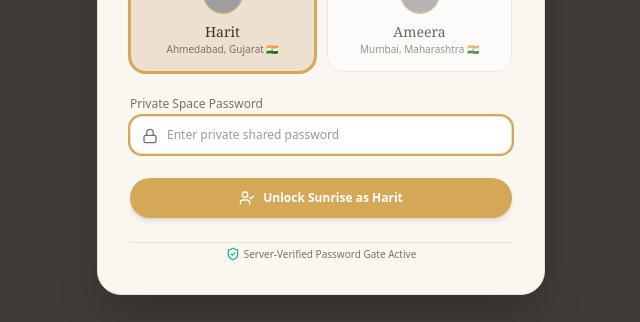
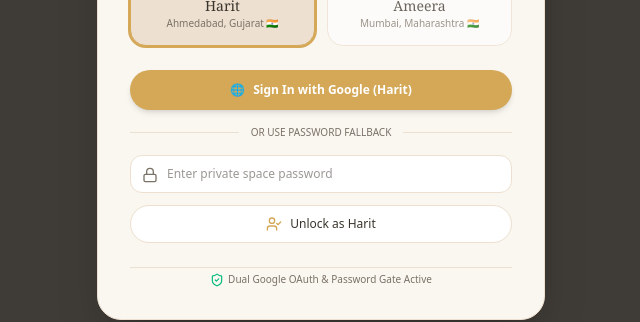
Before and after one commit to Harit-mi/Her, a Next.js app: page / in a window 1280 px wide. Shown: the part 382-704 px from the top of the page, without its empty margins (319-959 px from the left). Built offline with nearby package versions, Linux system fonts and the light colour scheme; no server answers; grey boxes are pictures that could not be loaded.

Commit message:
Implement dual Google OAuth and APP_PASSWORD fallback gate with constant-time server verification

```diff
--- /dev/null
+++ b/app/api/password-auth/route.ts
@@ -0,0 +1,62 @@
+import { NextResponse } from "next/server";
+import crypto from "crypto";
+
+export async function POST(request: Request) {
+  try {
+    const { password, role } = await request.json().catch(() => ({}));
+
+    const expectedPassword = process.env.APP_PASSWORD;
+
+    if (!expectedPassword) {
+      return NextResponse.json(
+        { success: false, error: "Server authentication misconfigured. APP_PASSWORD environment variable is missing on Vercel." },
+        { status: 500 }
+      );
+    }
+
+    if (!password || typeof password !== "string") {
+      return NextResponse.json(
+        { success: false, error: "Password is required." },
+        { status: 400 }
+      );
+    }
+
+    // Constant-time string comparison to prevent timing attacks
+    const bufferPassword = Buffer.from(password.trim());
+    const bufferExpected = Buffer.from(expectedPassword.trim());
+
+    const isMatch =
+      bufferPassword.length === bufferExpected.length &&
+      crypto.timingSafeEqual(bufferPassword, bufferExpected);
+
+    if (!isMatch) {
+      return NextResponse.json(
+        { success: false, error: "Incorrect password" },
+        { status: 401 }
+      );
+    }
+
+    const selectedRole = role === "Ameera" ? "Ameera" : "Harit";
+
+    // Set secure HTTP-Only session cookie
+    const response = NextResponse.json({
+      success: true,
+      user: selectedRole,
+    });
+
+    response.cookies.set("sunrise_session", `valid_${selectedRole}_${Date.now()}`, {
+      httpOnly: true,
+      secure: process.env.NODE_ENV === "production",
+      sameSite: "lax",
+      maxAge: 30 * 24 * 60 * 60, // 30 days
+      path: "/",
+    });
+
+    return response;
+  } catch (error: any) {
+    return NextResponse.json(
+      { success: false, error: "Authentication server error" },
+      { status: 500 }
+    );
+  }
+}
--- a/components/LoginModal.tsx
+++ b/components/LoginModal.tsx
@@ -4,6 +4,8 @@
 import { useSunriseStore } from "@/lib/store";
 import { PROFILES } from "@/lib/initialData";
 import { UserRole } from "@/lib/types";
+import { auth, googleProvider } from "@/lib/firebase";
+import { signInWithPopup } from "firebase/auth";
 import { Lock, ShieldCheck, UserCheck, AlertCircle } from "lucide-react";
 import confetti from "canvas-confetti";
 
@@ -21,6 +23,47 @@
     setErrorMsg(null);
   };
 
+  // Google OAuth Sign-In via Firebase Client SDK
+  const handleGoogleSignIn = async () => {
+    setIsVerifying(true);
+    setErrorMsg(null);
+
+    try {
+      const result = await signInWithPopup(auth, googleProvider);
+      const user = result.user;
+      const realIdToken = await user.getIdToken();
+
+      const res = await fetch("/api/auth", {
+        method: "POST",
+        headers: {
+          "Content-Type": "application/json",
+          Authorization: `Bearer ${realIdToken}`,
+        },
+        body: JSON.stringify({ idToken: realIdToken }),
+      });
+
+      const data = await res.json().catch(() => ({ error: `HTTP ${res.status}` }));
+
+      if (!res.ok || !data.success) {
+        setErrorMsg(`[Google Auth Failed ${res.status}]: ${data.error || "Access Denied"}`);
+        setIsVerifying(false);
+        return;
+      }
+
+      login(data.user || selectedRole);
+      confetti({ particleCount: 40, spread: 60, origin: { y: 0.6 } });
+    } catch (err: any) {
+      if (err.code === "auth/popup-closed-by-user") {
+        setErrorMsg("Google Sign-In popup was closed before completing.");
+      } else {
+        setErrorMsg(`[Google Sign-In Error]: ${err.message || "Failed to complete Google Sign-In"}`);
+      }
+    } finally {
+      setIsVerifying(false);
+    }
+  };
+
+  // Shared Password Fallback Auth Route
   const handlePasswordSubmit = async (e: React.FormEvent) => {
     e.preventDefault();
     if (!password) {
@@ -32,7 +75,7 @@
     setErrorMsg(null);
 
     try {
-      const res = await fetch("/api/auth", {
+      const res = await fetch("/api/password-auth", {
         method: "POST",
         headers: {
           "Content-Type": "application/json",
@@ -43,12 +86,11 @@
       const data = await res.json().catch(() => ({ error: `HTTP ${res.status}` }));
 
       if (!res.ok || !data.success) {
-        setErrorMsg(data.error || "Incorrect password.");
+        setErrorMsg(data.error || "Incorrect password");
         setIsVerifying(false);
         return;
       }
 
-      // Login Succeeded
       login(selectedRole);
       confetti({ particleCount: 40, spread: 60, origin: { y: 0.6 } });
     } catch {
@@ -103,19 +145,36 @@
           </div>
         </div>
 
-        {/* Error State Banner */}
+        {/* Error Banner */}
         {errorMsg && (
-          <div className="p-3 rounded-2xl bg-rose-50 dark:bg-rose-950/60 border border-rose-200 dark:border-rose-800 text-rose-700 dark:text-rose-300 text-xs font-sans flex items-center gap-2">
+          <div className="p-3 rounded-2xl bg-rose-50 dark:bg-rose-950/60 border border-rose-200 dark:border-rose-800 text-rose-700 dark:text-rose-300 text-xs font-sans flex items-center gap-2 break-all">
             <AlertCircle className="w-4 h-4 shrink-0" />
             <span>{errorMsg}</span>
           </div>
         )}
 
-        {/* Password Form */}
-        <form onSubmit={handlePasswordSubmit} className="space-y-4 font-sans text-xs">
+        {/* Primary Action: Google OAuth */}
+        <div className="space-y-3 font-sans text-xs">
+          <button
+            type="button"
+            disabled={isVerifying}
+            onClick={handleGoogleSignIn}
+            className="w-full py-3 rounded-full bg-[#D4A857] hover:bg-[#c39746] text-white font-sans text-xs font-semibold shadow-md hover:scale-[1.01] active:scale-95 transition-all flex items-center justify-center gap-2 cursor-pointer disabled:opacity-50"
+          >
+            <span>🌐</span>{" "}
+            {isVerifying ? "Verifying Auth..." : `Sign In with Google (${PROFILES[selectedRole].name})`}
+          </button>
+
+          <div className="relative flex py-1 items-center">
+            <div className="flex-grow border-t border-[#EDE0D0] dark:border-[#3D352E]"></div>
+            <span className="flex-shrink mx-3 text-[10px] text-[#7A7267] font-sans">OR USE PASSWORD FALLBACK</span>
+            <div className="flex-grow border-t border-[#EDE0D0] dark:border-[#3D352E]"></div>
+          </div>
+
+          {/* Fallback Form: Password Entry */}
+          <form onSubmit={handlePasswordSubmit} className="space-y-3">
             <div>
-            <label className="text-[#7A7267] font-medium">Private Space Password</label>
-            <div className="relative mt-1">
+              <div className="relative">
                 <input
                   type="password"
                   value={password}
@@ -123,31 +182,27 @@
                     setPassword(e.target.value);
                     setErrorMsg(null);
                   }}
-                placeholder="Enter private shared password"
+                  placeholder="Enter private space password"
                   className="w-full pl-9 pr-3 py-2.5 rounded-xl bg-white dark:bg-[#2A241F] border border-[#EDE0D0] dark:border-[#3D352E] text-xs focus:ring-2 focus:ring-[#D4A857] focus:outline-none text-[#3A342C] dark:text-[#F7F3ED]"
                   required
-                autoFocus
                 />
                 <Lock className="w-4 h-4 text-[#7A7267] absolute left-3 top-3" />
               </div>
             </div>
 
-          {/* Submit Button */}
-          <div className="pt-2">
             <button
               type="submit"
               disabled={isVerifying}
-              className="w-full py-3 rounded-full bg-[#D4A857] hover:bg-[#c39746] text-white font-sans text-xs font-semibold shadow-md hover:scale-[1.01] active:scale-95 transition-all flex items-center justify-center gap-2 cursor-pointer disabled:opacity-50"
+              className="w-full py-2.5 rounded-full bg-white dark:bg-[#2A241F] border border-[#EDE0D0] dark:border-[#3D352E] text-[#3A342C] dark:text-[#F7F3ED] text-xs font-sans font-medium flex items-center justify-center gap-2 hover:bg-[#EDE0D0]/50 cursor-pointer disabled:opacity-50"
             >
-              <UserCheck className="w-4 h-4" />{" "}
-              {isVerifying ? "Unlocking Private Space..." : `Unlock Sunrise as ${PROFILES[selectedRole].name}`}
+              <UserCheck className="w-4 h-4 text-[#D4A857]" /> Unlock as {PROFILES[selectedRole].name}
             </button>
+          </form>
         </div>
-        </form>
 
         <div className="text-center pt-1 border-t border-[#EDE0D0] dark:border-[#3D352E]">
           <p className="text-[10px] font-sans text-[#7A7267] flex items-center justify-center gap-1">
-            <ShieldCheck className="w-3.5 h-3.5 text-emerald-500" /> Server-Verified Password Gate Active
+            <ShieldCheck className="w-3.5 h-3.5 text-emerald-500" /> Dual Google OAuth &amp; Password Gate Active
           </p>
         </div>
       </div>
```
Lines whose indentation alone changed are shown as unchanged.
